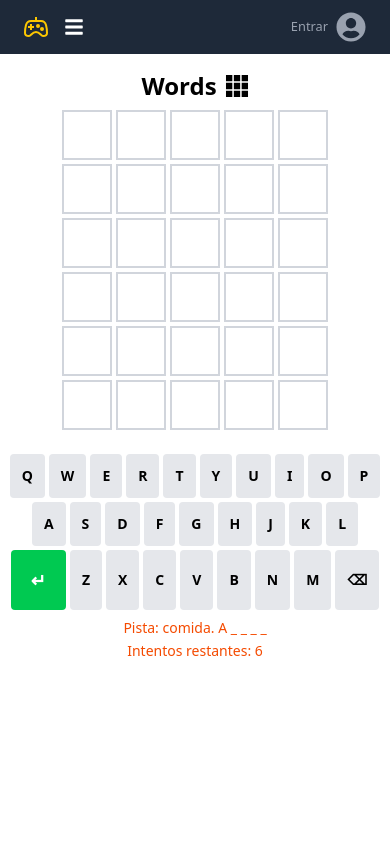
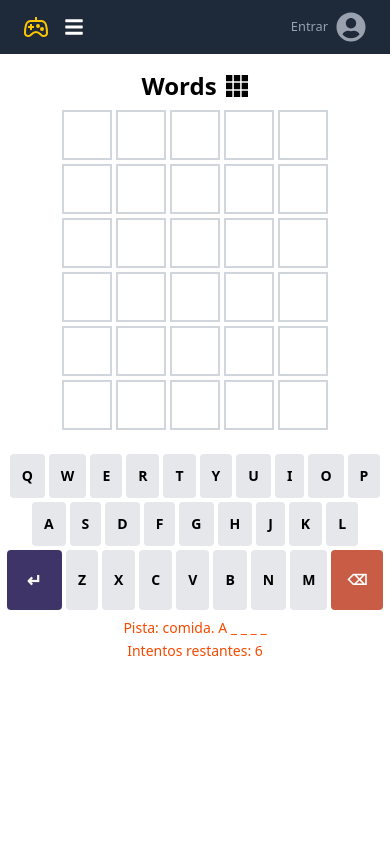
Before and after one commit to jrlpz/avdaw_games, a Next.js app: page /juegos/words in a window 390 px wide. Shown: the top 844 px of the page. Built offline with nearby package versions, Linux system fonts and the light colour scheme.

Commit message:
estilado

```diff
--- a/src/app/globals.css
+++ b/src/app/globals.css
@@ -5,4 +5,17 @@
     --color-logo2: #c1c2d9;
     --color-logo3: #f7f7f0;
     --color-fondo:#1d1d39;
+
+    --color-delete: #c95c44;
   }
+
+
+  .enter-button-movil {
+    background-color: var(--color-logo1) ;
+    color: var(--color-logo3) ;
+  }
+
+  .delete-button-movil {
+    background-color: var(--color-delete) !important; /* Rojo para el Delete */
+    color: white !important; /* Para que el texto sea legible */
+  }
--- a/src/app/juegos/words/page.tsx
+++ b/src/app/juegos/words/page.tsx
@@ -3,7 +3,6 @@ import React, { useState, useEffect } from 'react';
 import { useWindowSize } from 'react-use';
 import Confetti from 'react-confetti';
 import { GiAbstract050 } from "react-icons/gi";
-
 const WORDS = ['ARROZ', 'TARTA', 'QUESO', 'MANGO', 'PASTA', 'FRESA', 'LECHE'];
 type LetterState = 'correct' | 'present' | 'absent' | 'empty';
 
@@ -12,7 +11,7 @@ interface Tile {
     state: LetterState;
 }
 
-const WordleGame = () => {
+const WordleGame = ()=> {
     const [winner, setWinner] = useState(false);
     const [targetWord, setTargetWord] = useState('');
     const [currentGuess, setCurrentGuess] = useState('');
@@ -158,7 +157,7 @@ const WordleGame = () => {
                             recycle={false}
                         />
                     )}
-                    {rows.map((row, rowIndex) => (
+                    {rows.map((row, rowIndex)=> (
                         <div key={rowIndex} className="flex justify-center space-x-1">
                             {row.map(key => {
                                 const state = key.length === 1 ? keyState[key] : undefined;
@@ -175,7 +174,11 @@ const WordleGame = () => {
                         } rounded font-bold hover:brightness-110 active:scale-95 transition-all
                         ${isMobile ? 'text-lg' : 'text-xl'}
                         ${key === 'Enter' && isMobile
-                ? 'px-5 py-4 text-2xl  bg-green-500 hover:bg-green-600 text-white'  // Verde
+                            ? 'px-5 py-4 text-2xl  enter-button-movil'
+                            : ''
+                        }
+                        ${key === '⌫' && isMobile // Agrega esta condición
+                            ? 'px-4 py-2 text-lg delete-button-movil' // Aplica la clase
                             : ''
                         }`}
                     onClick={() => handleVirtualKeyPress(key)}
--- a/src/app/login/actions.ts
+++ b/src/app/login/actions.ts
@@ -8,7 +8,6 @@ interface LoginState {
   success?: boolean;
   redirectTo?: string;
 }
-
 export async function login(prevState: LoginState, formData: FormData): Promise<LoginState> {
   const supabase = await createClient();
   const email = formData.get('email') as string;
--- a/src/app/login/page.tsx
+++ b/src/app/login/page.tsx
@@ -15,7 +15,7 @@ export default function Login() {
     }
   }, [state, router]);
 
-  const handleRegisterClick = () => {
+  const handleRegisterClick = ()=> {
     router.
     push('/registro');
   };
--- a/src/app/page.tsx
+++ b/src/app/page.tsx
@@ -1,6 +1,7 @@
 import React from 'react';
 import './HomePage.css'; // Importa el archivo CSS
 import Image from 'next/image';
+
 export default function HomePage() {
   const minijuegos = [
     {
```
Lines whose indentation alone changed are shown as unchanged.
